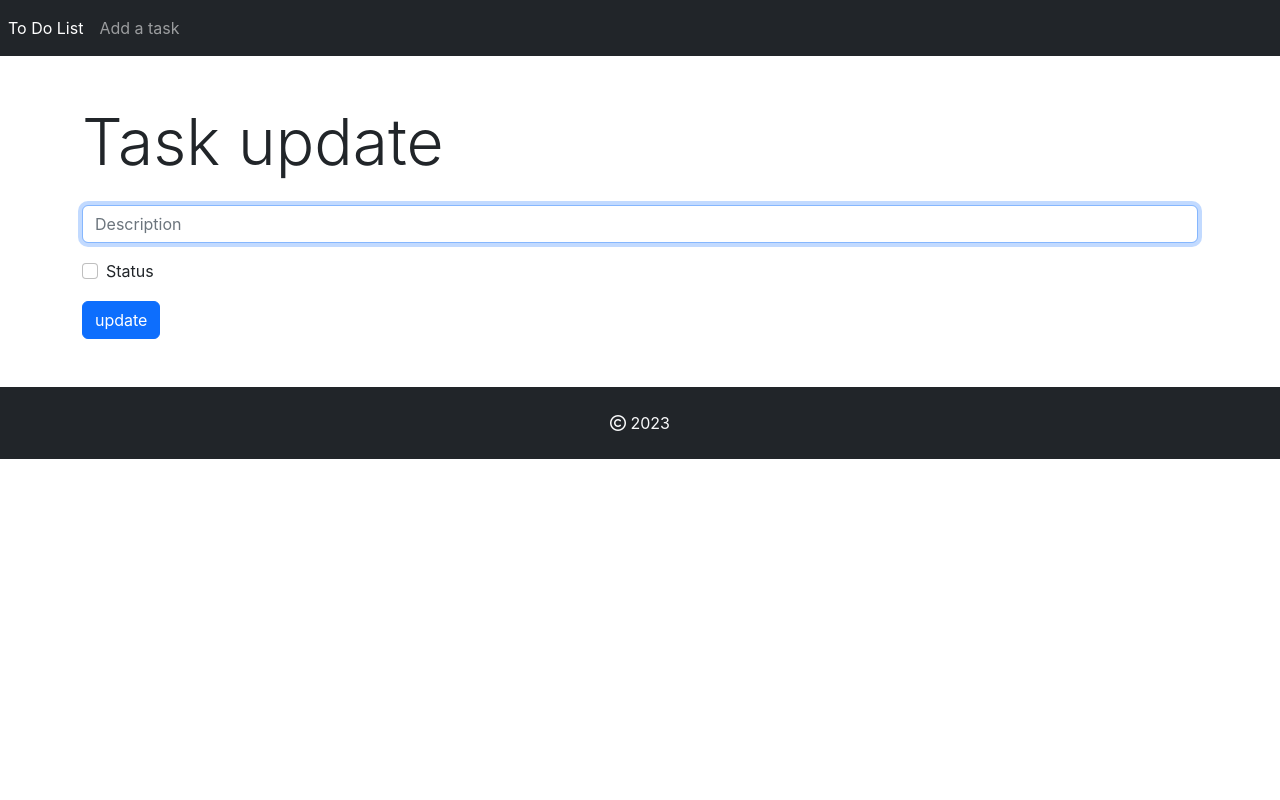
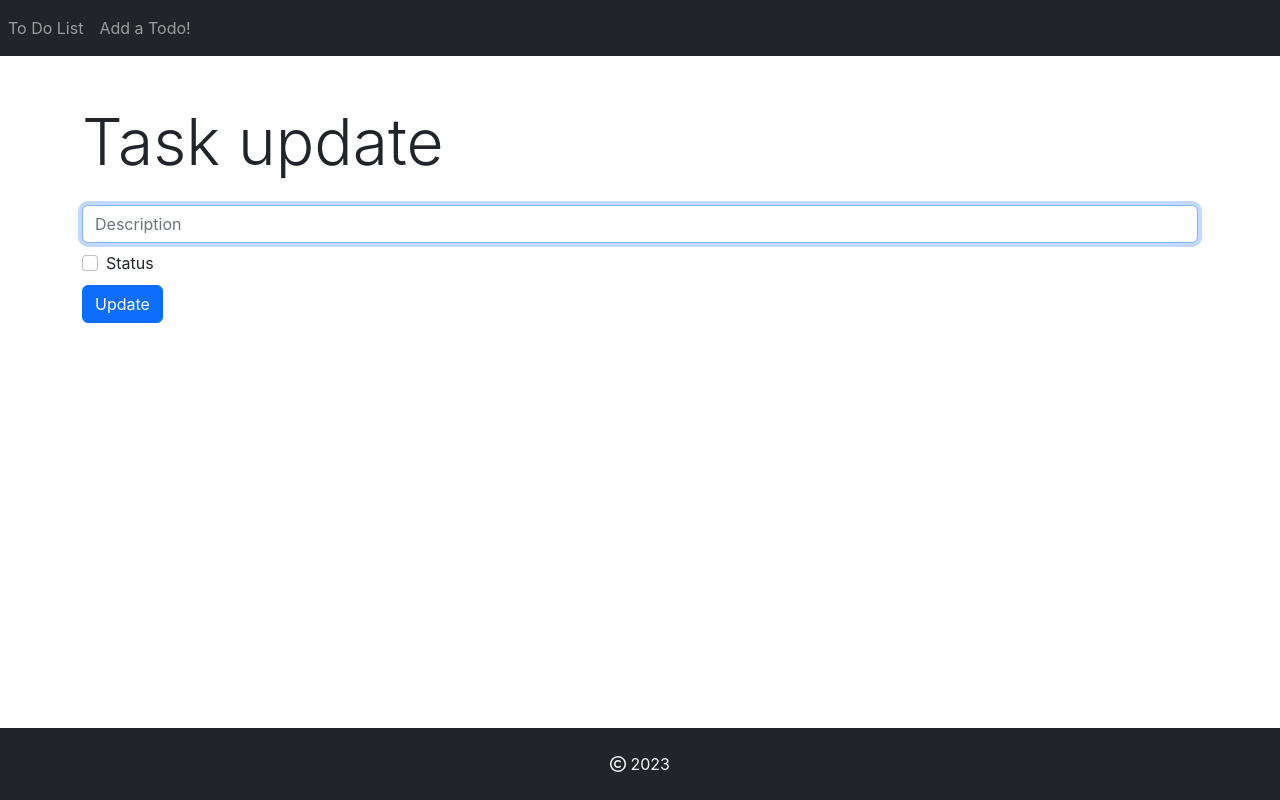
Before and after one commit to ersin-kaya/spring-boot-todo-application, a React (Create React App) app in the folder frontend/: page /todoItem/update/1 in a window 1280 px wide. Built offline with nearby package versions, Linux system fonts and the light colour scheme; no server answers.

Commit message:
Last changes for example design

```diff
--- a/frontend/src/components/Footer.jsx
+++ b/frontend/src/components/Footer.jsx
@@ -12,7 +12,7 @@ class Footer extends Component {
   render() {
     return (
       <div>
-        <footer className="bg-dark text-light text-center text-lg-start">
+        <footer className="footer bg-dark text-light text-center text-lg-start">
           <div className="text-center p-4">
             <i className={this.props.copyright}></i> 2023
           </div>
--- a/frontend/src/components/Header.jsx
+++ b/frontend/src/components/Header.jsx
@@ -1,5 +1,6 @@
 import React, { Component } from "react";
 import { withTranslation } from "react-i18next";
+import { Link } from "react-router-dom";
 
 class Header extends Component {
   static displayName = "TodoItem_Header";
@@ -12,19 +13,17 @@ class Header extends Component {
   render() {
     return (
       <div>
-        <nav className="navbar navbar-expand navbar-dark bg-dark">
+        <nav className="navbar navbar-expand-lg navbar-dark bg-dark">
           <ul className="nav navbar-nav">
             <li className="nav-item">
-              <a className="nav-link active" href="#" aria-current="page">
-                {/* <i className={this.props.bars}></i> */}
+              <Link className="nav-link" to={`/todoItem/list`}>
                 To Do List
-                <span className="visually-hidden">(current)</span>
-              </a>
+              </Link>
             </li>
             <li className="nav-item">
-              <a className="nav-link" href="#">
-                Add a task
-              </a>
+              <Link className="nav-link" to={`/todoItem/create`}>
+                Add a Todo!
+              </Link>
             </li>
           </ul>
         </nav>
--- a/frontend/src/components/todo_item/TodoItemCreate.jsx
+++ b/frontend/src/components/todo_item/TodoItemCreate.jsx
@@ -24,6 +24,7 @@ function TodoItemCreate({ t }) {
     setError(undefined);
     try {
       const response = await TodoItemService.add(newTodoItem);
+      navigate("/todoItem/list");
     } catch (err) {
       setError(err.response.data.validationErrors);
     }
@@ -37,7 +38,7 @@ function TodoItemCreate({ t }) {
   return (
     <div>
       <form>
-        <h2 className="display-3 mt-4">{t("Add a task")}</h2>
+        <h2 className="display-3 mt-4">{t("Add a Todo!")}</h2>
         <div className="form-group">
           <input
             type="text"
@@ -45,8 +46,8 @@ function TodoItemCreate({ t }) {
             placeholder={t("Description")}
             required={true}
             autoFocus={true}
-            id="category_data"
-            name="category_data"
+            id="todo_description"
+            name="todo_description"
             onChange={todoItemOnChange}
           />
           {error ? (
--- a/frontend/src/components/todo_item/TodoItemDetail.jsx
+++ b/frontend/src/components/todo_item/TodoItemDetail.jsx
@@ -34,10 +34,7 @@ export default function TodoItemDetail() {
           <p className="card-title"> {TodoItemDetailService.description}</p>
           <p className="card-text"> {TodoItemDetailService.createdDate}</p>
           <p className="card-text"> {TodoItemDetailService.modifiedDate}</p>
-          <p className="card-text">
-            {" "}
-            {TodoItemDetailService.complete.toString()}
-          </p>
+          <p className="card-text"> {TodoItemDetailService.complete + ""}</p>
         </div>
       </div>
     </div>
--- a/frontend/src/components/todo_item/TodoItemList.jsx
+++ b/frontend/src/components/todo_item/TodoItemList.jsx
@@ -74,6 +74,9 @@ function TodoItemList({ t, i18n, props }) {
             <th>{t("Created Date")}</th>
             <th>{t("Modified Date")}</th>
             <th>{t("Complete")}</th>
+            <th></th>
+            <th></th>
+            <th></th>
           </tr>
         </thead>
         <tbody>
--- a/frontend/src/components/todo_item/TodoItemUpdate.jsx
+++ b/frontend/src/components/todo_item/TodoItemUpdate.jsx
@@ -66,7 +66,7 @@ function TodoItemUpdate({ t }) {
             }}
             value={todoItem}
           />
-          <div className="form-check mt-3">
+          <div className="form-check mt-2">
             <input
               className="form-check-input"
               type="checkbox"
@@ -80,10 +80,10 @@ function TodoItemUpdate({ t }) {
         </div>
         <button
           type="submit"
-          className="btn btn-primary mt-3 mb-5"
+          className="btn btn-primary mt-2 mb-5"
           onClick={todoItemUpdate}
         >
-          {t("update")}
+          {t("Update")}
         </button>
       </form>
     </div>
--- a/frontend/src/index.css
+++ b/frontend/src/index.css
@@ -1,13 +1,24 @@
 body {
   margin: 0;
-  font-family: -apple-system, BlinkMacSystemFont, 'Segoe UI', 'Roboto', 'Oxygen',
-    'Ubuntu', 'Cantarell', 'Fira Sans', 'Droid Sans', 'Helvetica Neue',
+  font-family: -apple-system, BlinkMacSystemFont, "Segoe UI", "Roboto", "Oxygen",
+    "Ubuntu", "Cantarell", "Fira Sans", "Droid Sans", "Helvetica Neue",
     sans-serif;
   -webkit-font-smoothing: antialiased;
   -moz-osx-font-smoothing: grayscale;
 }
 
 code {
-  font-family: source-code-pro, Menlo, Monaco, Consolas, 'Courier New',
+  font-family: source-code-pro, Menlo, Monaco, Consolas, "Courier New",
     monospace;
 }
+
+nav {
+  margin-bottom: 3rem;
+}
+
+.footer {
+  position: absolute;
+  right: 0;
+  bottom: 0;
+  left: 0;
+}
```
